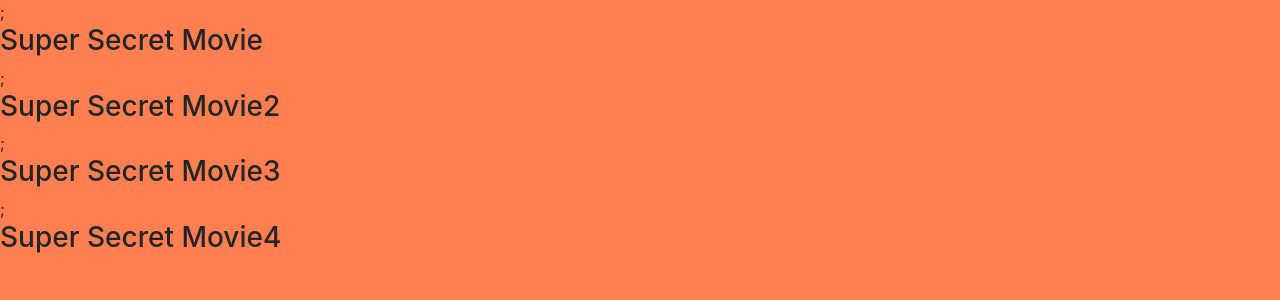
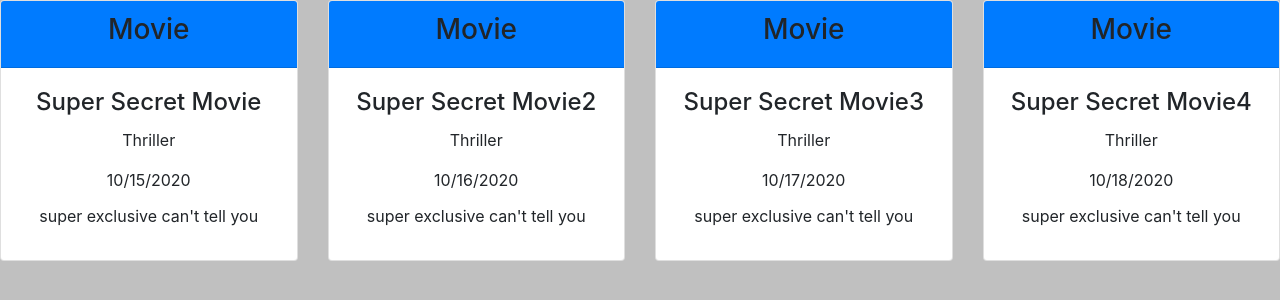
Before and after one commit to Dev-Davis/shots, a website built with webpack: page src/index.html in a window 1280 px wide. Built offline with nearby package versions, Linux system fonts and the light colour scheme; files whose address does not match are found by name.

Commit message:
movie cards

```diff
--- a/src/javascripts/components/locations/locations.js
+++ b/src/javascripts/components/locations/locations.js
@@ -10,8 +10,8 @@ const domStringBuilder = () => {
   let domString = '';
   locations.forEach((location) => {
     domString += `;<h4>${location.name}</h4>`;
-    util.printToDom('locations', domString);
   });
+  util.printToDom('locations', domString);
   // printToDom('locations', domString);
 };
 
--- a/src/javascripts/components/movies/movies.js
+++ b/src/javascripts/components/movies/movies.js
@@ -8,11 +8,23 @@ let movies = [];
 const domStringBuilder = () => {
   // make string
   let domString = '';
+  domString += '<div class="row">';
   movies.forEach((movie) => {
-    domString += `;<h3>${movie.name}</h3>`;
-    util.printToDom('movies', domString);
+    domString += '<div class="col-3">';
+    domString += `<div class="card text-center id=${movie.id}">`;
+    domString += '<div class="card-header bg-primary">';
+    domString += '<h3>Movie</h3>';
+    domString += '</div>';
+    domString += '<div class="card-body">';
+    domString += `<h4 class="card-title">${movie.name}</h4>`;
+    domString += `<p class="card-text">${movie.genre}</p>`;
+    domString += `<p class="card-title">${movie.releaseDate}</p>`;
+    domString += `<p class="card-title">${movie.description}</p>`;
+    domString += '</div>';
+    domString += '</div>';
+    domString += '</div>';
   });
-  // printToDom('movies', domString);
+  util.printToDom('movies', domString);
 };
 
 const initializeMovies = () => {
--- a/src/javascripts/components/movies/movies.scss
+++ b/src/javascripts/components/movies/movies.scss
@@ -0,0 +1,5 @@
+bg-name {
+  h3 {
+    background-color: teal;
+  }
+}
--- a/src/styles/main.scss
+++ b/src/styles/main.scss
@@ -1,5 +1,5 @@
 @import "~bootstrap/scss/bootstrap";
 
 body {
-  background-color: coral;
+  background-color: silver;
 }
```
